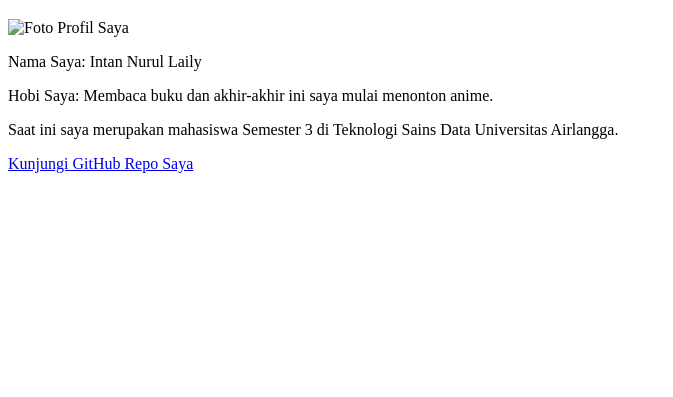
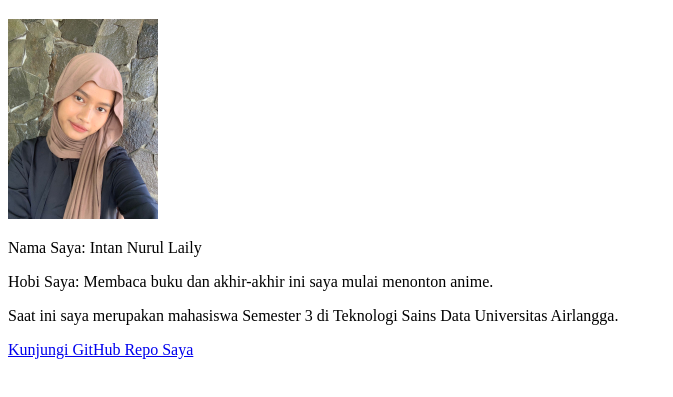
Before and after one commit to intanrly/intan-profil, a plain HTML site: page index.html in a window 1280 px wide. Shown: the part 61-458 px from the top of the page, without its empty margins (0-673 px from the left). Drawn offline with Linux system fonts and the light colour scheme.

Commit message:
Update index.html

```diff
--- a/index.html
+++ b/index.html
@@ -6,7 +6,7 @@
 </head>
 <body>
     <h1>Selamat Datang di Halaman Profil Saya!</h1>
-    <img src="intan foto.jpg" alt="Foto Profil Saya" width = "150" height="200">
+    <img src="intanfoto.jpg" alt="Foto Profil Saya" width = "150" height="200">
     <p>Nama Saya: Intan Nurul Laily</p>
         <p>Hobi Saya: Membaca buku dan akhir-akhir ini saya mulai menonton anime.</p>
         <p>Saat ini saya merupakan mahasiswa Semester 3 di Teknologi Sains Data Universitas Airlangga.</p>
```
